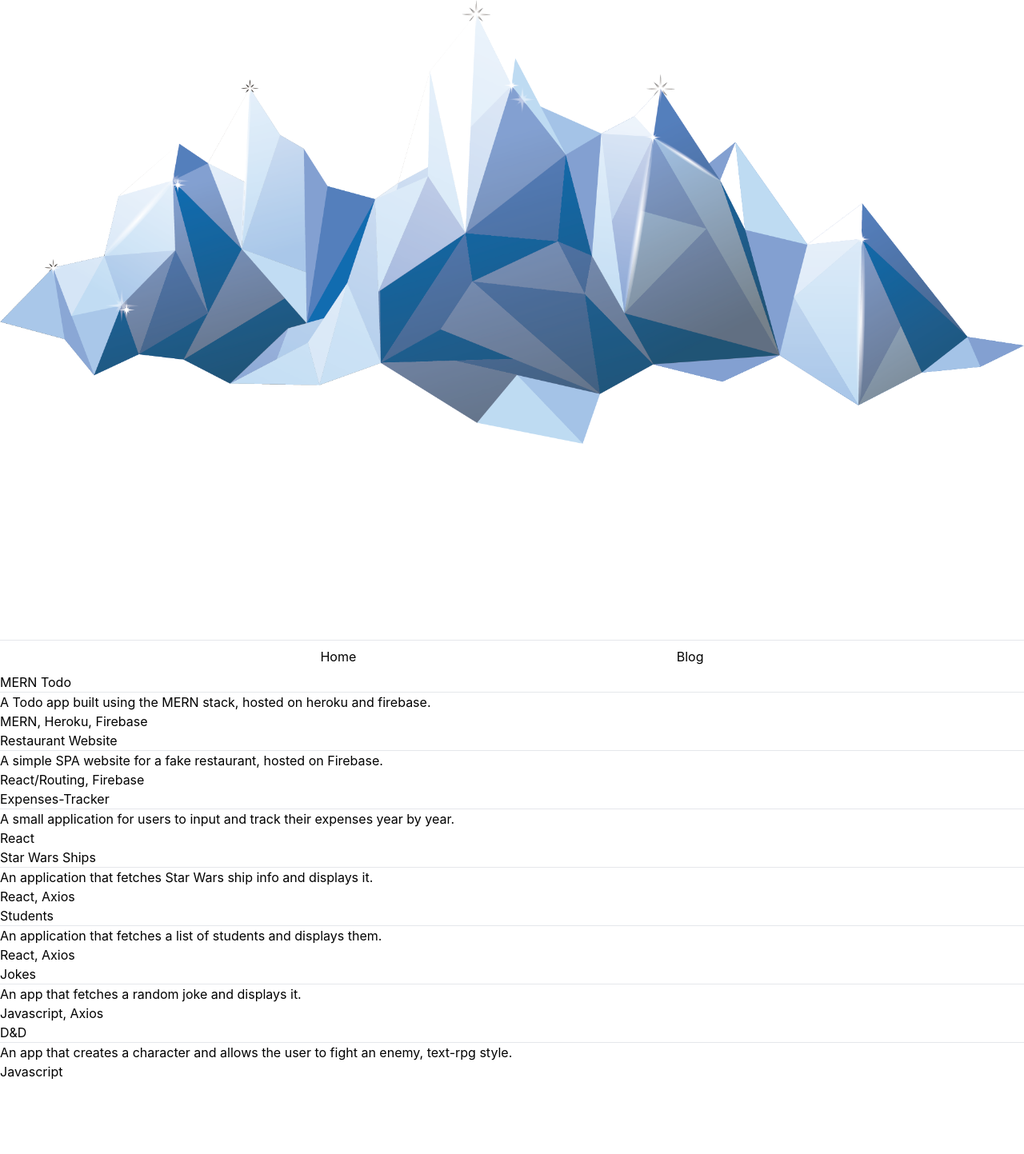
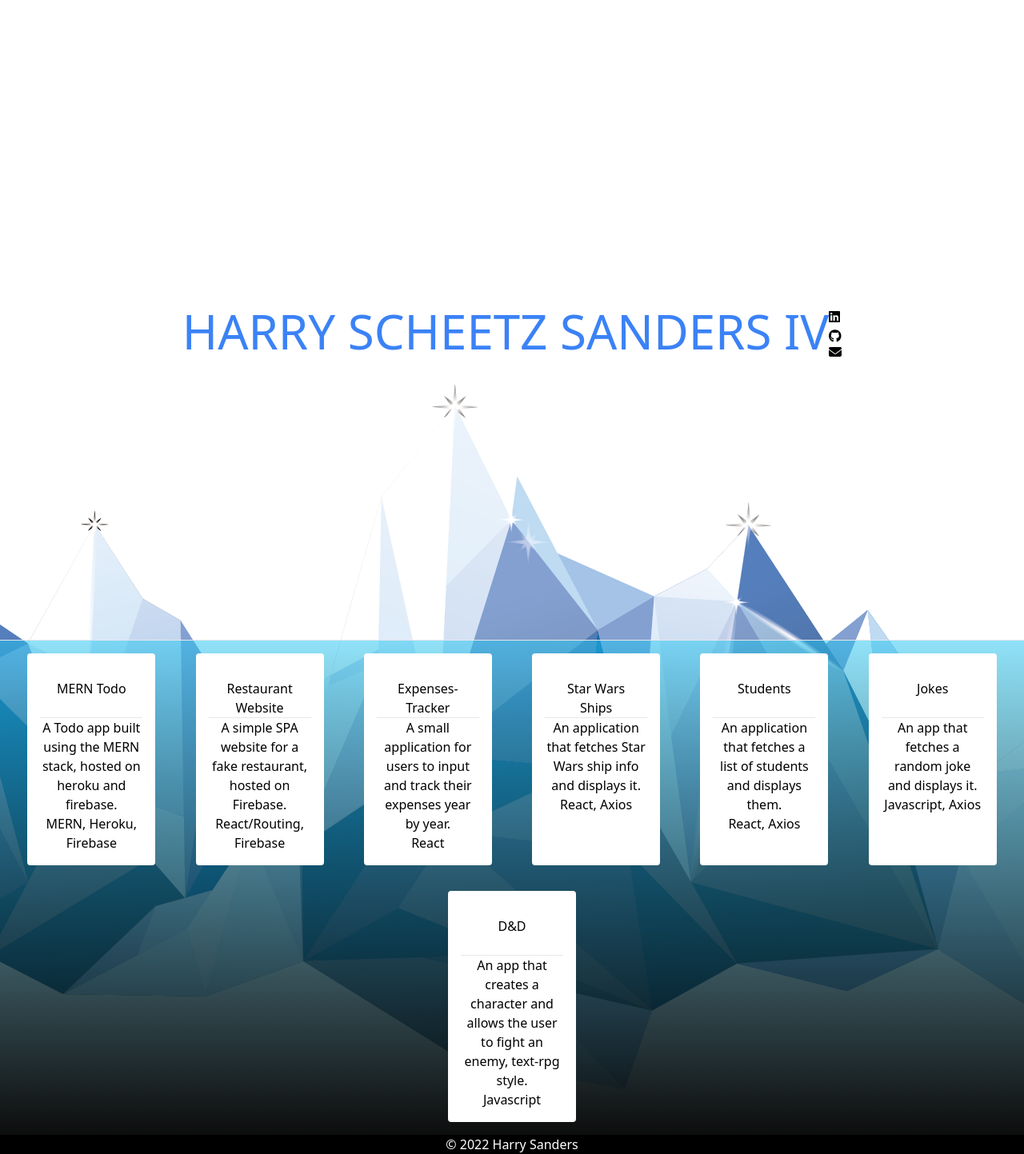
Before and after one commit to HarrySIV/portfolio, a React (Create React App) app: page / in a window 1280 px wide. Shown: the whole page at 80% size. Before the commit the page ends 1352 px from the top, so only its background shows below. Built offline with nearby package versions, Linux system fonts and the light colour scheme.

Commit message:
major style changes, CTA link/remove discord

```diff
--- a/src/App.tsx
+++ b/src/App.tsx
@@ -24,14 +24,22 @@ export function App() {
     </Routes>
   );
   return (
-    <div className="App">
-      <img
+    <div className="relative">
+      {/* <img
         src={iceberg}
         alt="An iceberg symbolizing my portfolio and my ability"
-        className="absolute z-0"
-      />
+        className="z-0 w-1/2 absolute top-[75vh]"
+      /> */}
       <Router>
-        <main className="z-1">{isLoading ? <LoadingSpinner /> : routes}</main>
+        <main
+          className="z-10 absolute w-full bg-no-repeat bg-[center_top_60vh] "
+          style={{ backgroundImage: `url(${iceberg})` }}
+        >
+          {isLoading ? <LoadingSpinner /> : routes}
+          <h6 className="bg-black text-white text-center">
+            © 2022 Harry Sanders
+          </h6>
+        </main>
       </Router>
     </div>
   );
--- a/src/components/heading/nav/NavLinks.tsx
+++ b/src/components/heading/nav/NavLinks.tsx
@@ -1,5 +1,5 @@
 import React from 'react';
-import { NavItem } from '../NavItem';
+import { NavItem } from './NavItem';
 
 const pages = [
   { name: 'Home', route: '/' },
--- a/src/index.css
+++ b/src/index.css
@@ -1,17 +1,3 @@
 @tailwind base;
 @tailwind components;
 @tailwind utilities;
-
-body {
-  margin: 0;
-  font-family: -apple-system, BlinkMacSystemFont, 'Segoe UI', 'Roboto', 'Oxygen',
-    'Ubuntu', 'Cantarell', 'Fira Sans', 'Droid Sans', 'Helvetica Neue',
-    sans-serif;
-  -webkit-font-smoothing: antialiased;
-  -moz-osx-font-smoothing: grayscale;
-}
-
-code {
-  font-family: source-code-pro, Menlo, Monaco, Consolas, 'Courier New',
-    monospace;
-}
--- a/src/pages/homepage/Homepage.tsx
+++ b/src/pages/homepage/Homepage.tsx
@@ -8,8 +8,10 @@ export function Homepage() {
     <>
       <Title />
       <hr />
-      <NavLinks />
-      <Projects />
+      <div className="bg-gradient-to-t from-black/95 to-[#22c5f259]/50">
+        {/* <NavLinks /> */}
+        <Projects />
+      </div>
     </>
   );
 }
--- a/src/pages/homepage/projects/Projects.tsx
+++ b/src/pages/homepage/projects/Projects.tsx
@@ -3,7 +3,7 @@ import { ProjectsCard } from './ProjectsCard';
 
 export function Projects() {
   return (
-    <section>
+    <section className="max-w-screen-2xl flex justify-evenly flex-wrap">
       <ProjectsCard />
     </section>
   );
--- a/src/pages/homepage/projects/ProjectsCard.tsx
+++ b/src/pages/homepage/projects/ProjectsCard.tsx
@@ -6,9 +6,12 @@ export function ProjectsCard() {
   return (
     <>
       {projects.map((project) => (
-        <a className="card" href={project.link}>
-          <div className="topCard">
-            <h2 className="projName">{project.name}</h2>
+        <a
+          className="w-40 min-w-[150px] overflow-hidden bg-white m-4 p-4 rounded text-center"
+          href={project.link}
+        >
+          <div className="h-16 p-4">
+            <h2 className="m-0 p-0">{project.name}</h2>
           </div>
           <hr />
           <h6 id={`${project.id}`}>{project.description}</h6>
--- a/src/pages/homepage/title/Social.tsx
+++ b/src/pages/homepage/title/Social.tsx
@@ -1,19 +1,18 @@
 import React from 'react';
 
 import { FontAwesomeIcon } from '@fortawesome/react-fontawesome';
-import {
-  faLinkedin,
-  faDiscord,
-  faGithub,
-} from '@fortawesome/free-brands-svg-icons';
+import { faLinkedin, faGithub } from '@fortawesome/free-brands-svg-icons';
 import { faEnvelope } from '@fortawesome/free-solid-svg-icons';
 
 export function Social() {
   return (
     <div className="flex flex-col">
-      <FontAwesomeIcon icon={faLinkedin} />
-      <FontAwesomeIcon icon={faGithub} />
-      <FontAwesomeIcon icon={faDiscord} />
+      <a href="https://www.linkedin.com/in/harrysandersiv">
+        <FontAwesomeIcon icon={faLinkedin} />
+      </a>
+      <a href="https://github.com/HarrySIV">
+        <FontAwesomeIcon icon={faGithub} />
+      </a>
       <FontAwesomeIcon icon={faEnvelope} />
     </div>
   );
--- /dev/null
+++ b/src/react-app-env.ts
@@ -0,0 +1 @@
+declare module '*.png';
--- a/tailwind.config.js
+++ b/tailwind.config.js
@@ -1,6 +1,6 @@
 /** @type {import('tailwindcss').Config} */
 module.exports = {
-  content: ['./src/**/*.{js,jsx,ts,tsx}'],
+  content: ['./src/**/*.{js,jsx,ts,tsx, png}'],
   theme: {
     extend: {},
   },
```
Also changed, not shown: src/components/heading/nav/NavItem.tsx (renamed from src/components/heading/NavItem.tsx).
